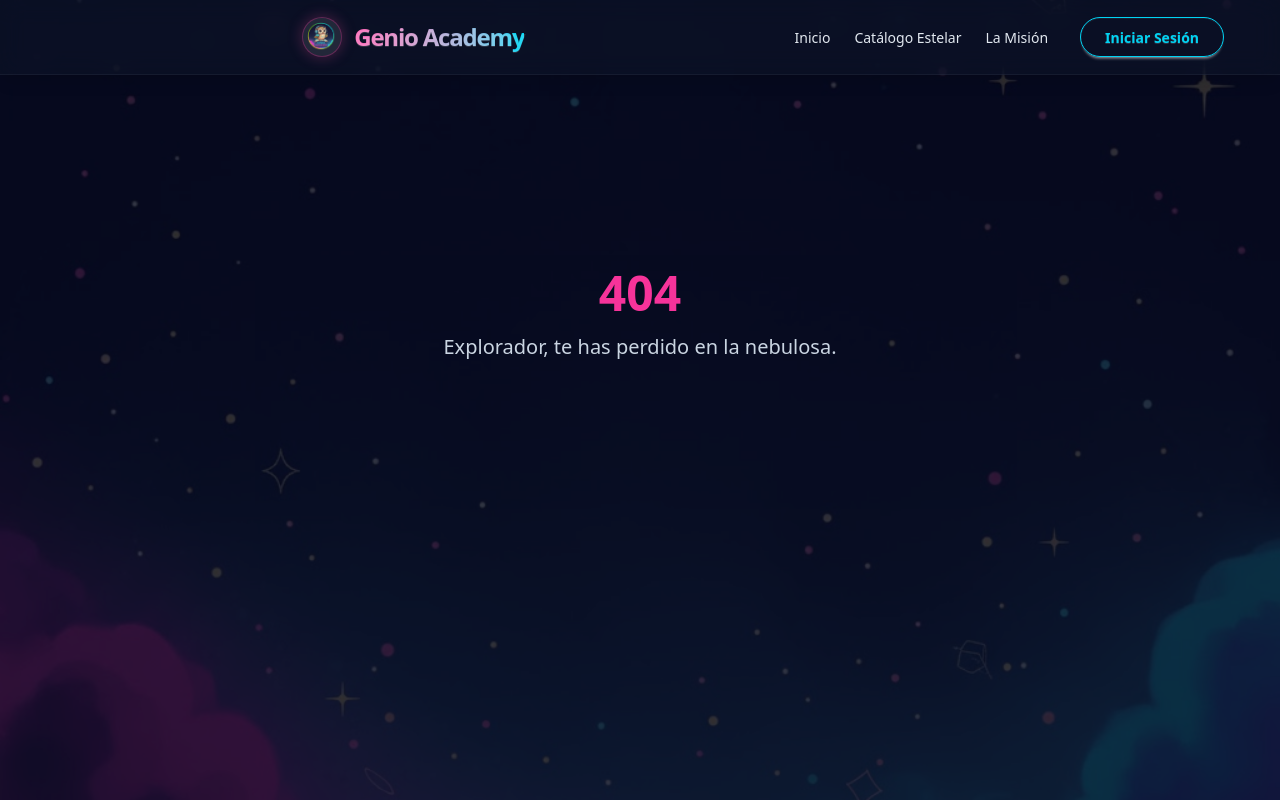
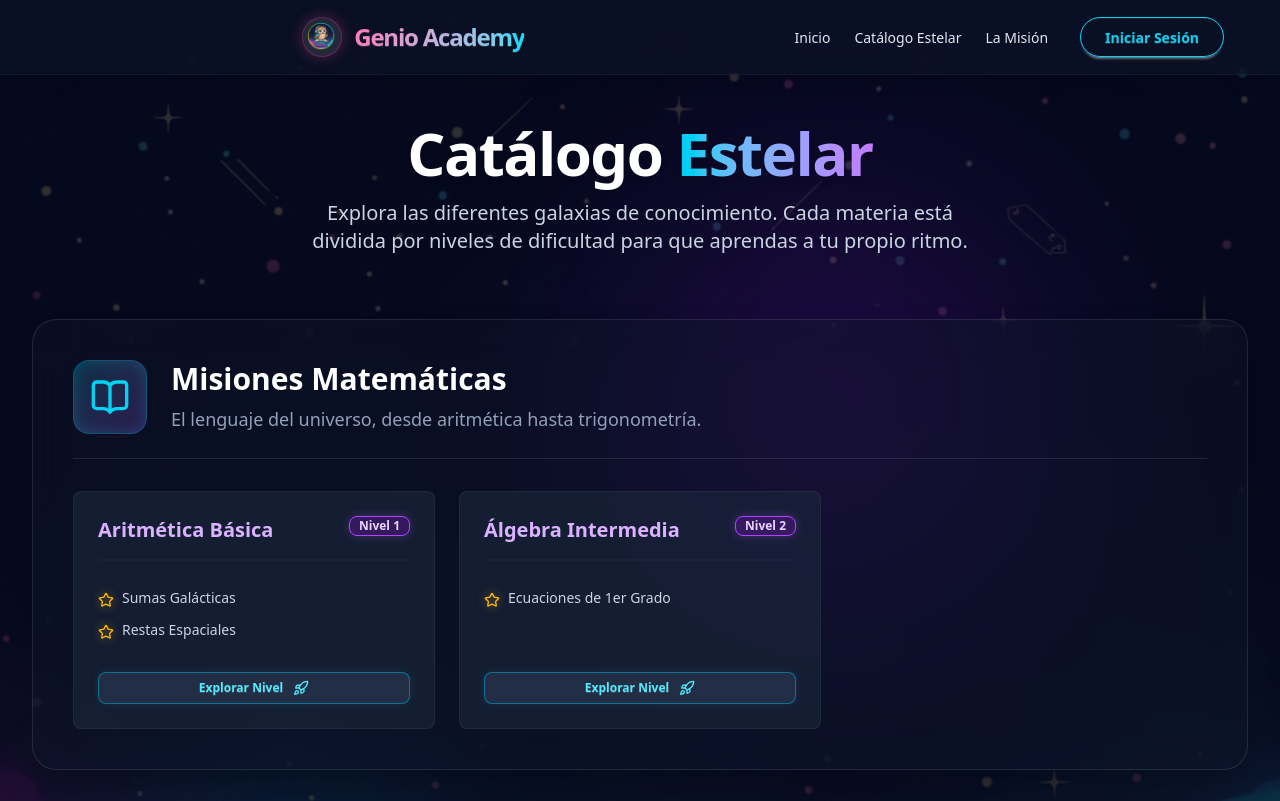
Before and after one commit to Cristina2M/GenioAcademy, a React app in the folder frontend/: page /courses in a window 1280 px wide. Before the commit this address had no page. Shown: the top 801 px of the page. Built offline with nearby package versions, Linux system fonts and the light colour scheme; the HTML template or start-up script is replaced by a standard one.

Commit message:
frontendV1 - maquetacion base del catalogo

```diff
--- a/frontend/src/App.jsx
+++ b/frontend/src/App.jsx
@@ -1,6 +1,7 @@
 import { BrowserRouter as Router, Routes, Route } from 'react-router-dom';
 import Navbar from './components/Navbar';
 import Home from './pages/Home';
+import Courses from './pages/Courses';
 import spaceBg from './assets/img/logo-fondo.jpg';
 
 function App() {
@@ -25,6 +26,7 @@ function App() {
           <main className="flex-grow">
             <Routes>
               <Route path="/" element={<Home />} />
+              <Route path="/courses" element={<Courses />} />
               <Route path="*" element={
                 <div className="flex flex-col items-center justify-center min-h-[60vh]">
                   <h1 className="text-5xl font-bold text-pink-500">404</h1>
--- /dev/null
+++ b/frontend/src/pages/Courses.jsx
@@ -0,0 +1,114 @@
+import { useState, useEffect } from 'react';
+import { BookOpen, Star, Rocket } from 'lucide-react';
+
+export default function Courses() {
+  const [categories, setCategories] = useState([]);
+  const [loading, setLoading] = useState(true);
+  const [error, setError] = useState(null);
+
+  // Funcionalidad 'dummy' provisional para diseñar la maquetación. Luego será reemplazado por la API.
+  useEffect(() => {
+    setTimeout(() => {
+      setCategories([
+        {
+          id: 1,
+          name: "Misiones Matemáticas",
+          description: "El lenguaje del universo, desde aritmética hasta trigonometría.",
+          levels: [
+            { id: 1, name: "Aritmética Básica", level_order: 1, courses: [{id: 1, title: "Sumas Galácticas"}, {id: 2, title: "Restas Espaciales"}] },
+            { id: 2, name: "Álgebra Intermedia", level_order: 2, courses: [{id: 3, title: "Ecuaciones de 1er Grado"}] }
+          ]
+        },
+        {
+          id: 2,
+          name: "Leyes de la Física",
+          description: "Entiende cómo se comportan los planetas y la materia.",
+          levels: [
+            { id: 3, name: "Leyes de Newton", level_order: 1, courses: [{id: 4, title: "Fuerza y Movimiento"}] }
+          ]
+        }
+      ]);
+      setLoading(false);
+    }, 800);
+  }, []);
+
+  return (
+    <div className="min-h-screen relative pt-12 pb-32">
+      {/* Nebulosas decorativas */}
+      <div className="absolute top-[10%] right-[20%] w-96 h-96 bg-purple-600/20 rounded-full blur-[120px] pointer-events-none z-0"></div>
+      <div className="absolute bottom-[20%] left-[10%] w-80 h-80 bg-cyan-600/20 rounded-full blur-[100px] pointer-events-none z-0"></div>
+
+      <div className="max-w-7xl mx-auto px-4 sm:px-6 lg:px-8 relative z-10">
+        <div className="text-center mb-16">
+          <h1 className="text-5xl md:text-6xl font-black tracking-tight text-white drop-shadow-md mb-4">
+            Catálogo <span className="bg-clip-text text-transparent bg-gradient-to-r from-cyan-400 to-purple-400">Estelar</span>
+          </h1>
+          <p className="text-xl text-slate-300 max-w-2xl mx-auto">
+            Explora las diferentes galaxias de conocimiento. Cada materia está dividida por niveles de dificultad para que aprendas a tu propio ritmo.
+          </p>
+        </div>
+
+        {loading ? (
+          <div className="flex flex-col items-center justify-center py-20">
+            <span className="loading loading-ring loading-lg text-cyan-400"></span>
+            <p className="mt-4 text-slate-400 animate-pulse font-medium">Sondeando el espacio profundo...</p>
+          </div>
+        ) : error ? (
+          <div className="alert alert-error bg-red-900/50 border border-red-500 text-white shadow-xl backdrop-blur-md max-w-2xl mx-auto">
+            <span>Error en la conexión intergaláctica: {error}</span>
+          </div>
+        ) : (
+          <div className="space-y-16">
+            {categories.map((category) => (
+              <div key={category.id} className="bg-slate-900/40 backdrop-blur-xl border border-white/10 rounded-3xl p-6 md:p-10 shadow-2xl relative overflow-hidden group/cat">
+
+                {/* Categoría Header */}
+                <div className="flex flex-col md:flex-row md:items-center gap-6 mb-8 border-b border-white/10 pb-6 relative z-10 text-center md:text-left">
+                  <div className="mx-auto md:mx-0 p-4 bg-gradient-to-br from-cyan-500/20 to-purple-500/20 border border-cyan-500/30 rounded-2xl shadow-[inset_0_0_15px_rgba(34,211,238,0.2)] group-hover/cat:shadow-[inset_0_0_20px_rgba(34,211,238,0.4)] transition-all">
+                    <BookOpen className="w-10 h-10 text-cyan-400" />
+                  </div>
+                  <div>
+                    <h2 className="text-3xl font-bold text-white mb-2">{category.name}</h2>
+                    <p className="text-slate-400 md:text-lg">{category.description}</p>
+                  </div>
+                </div>
+
+                {/* Niveles Grid */}
+                <div className="grid grid-cols-1 md:grid-cols-2 xl:grid-cols-3 gap-6 relative z-10">
+                  {category.levels.map((level) => (
+                    <div key={level.id} className="card bg-slate-800/60 border border-white/5 hover:border-purple-500/40 transition-all duration-300 hover:shadow-[0_0_20px_rgba(168,85,247,0.15)] group hover:-translate-y-1">
+                      <div className="card-body">
+                        <h3 className="card-title text-xl text-purple-300 flex justify-between items-start">
+                          {level.name}
+                          <span className="badge badge-sm border border-purple-500 text-purple-200 bg-purple-900/50 shadow-[0_0_10px_rgba(168,85,247,0.3)]">Nivel {level.level_order}</span>
+                        </h3>
+                        <div className="divider my-0 before:bg-white/5 after:bg-white/5 opacity-50"></div>
+                        <ul className="space-y-3 mt-3 flex-grow">
+                          {level.courses && level.courses.length > 0 ? (
+                            level.courses.map((course) => (
+                              <li key={course.id} className="flex items-start gap-2 text-slate-300 group-hover:text-slate-200 transition-colors">
+                                <Star className="w-4 h-4 text-amber-400 mt-1 flex-shrink-0 drop-shadow-[0_0_5px_rgba(251,191,36,0.5)]" />
+                                <span className="leading-snug">{course.title}</span>
+                              </li>
+                            ))
+                          ) : (
+                            <li className="text-sm text-slate-500/70 italic text-center py-2">No hay información en este sector.</li>
+                          )}
+                        </ul>
+                        <div className="card-actions justify-end mt-6">
+                          <button className="btn btn-sm bg-slate-700/50 border border-cyan-500/50 text-cyan-300 hover:bg-cyan-500 hover:border-cyan-400 hover:text-slate-900 w-full rounded-lg shadow-[0_0_10px_rgba(34,211,238,0.1)] transition-all">
+                            Explorar Nivel <Rocket className="w-4 h-4 ml-1" />
+                          </button>
+                        </div>
+                      </div>
+                    </div>
+                  ))}
+                </div>
+              </div>
+            ))}
+          </div>
+        )}
+      </div>
+    </div>
+  );
+}
```
